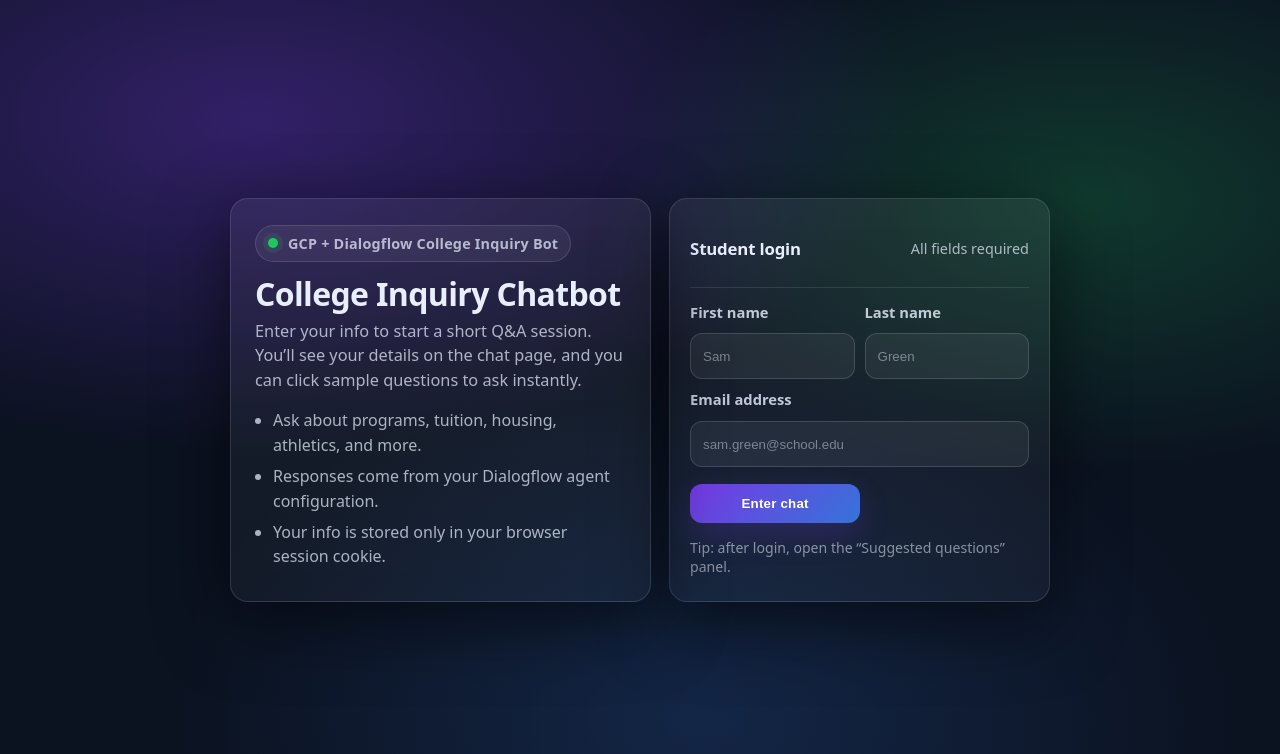
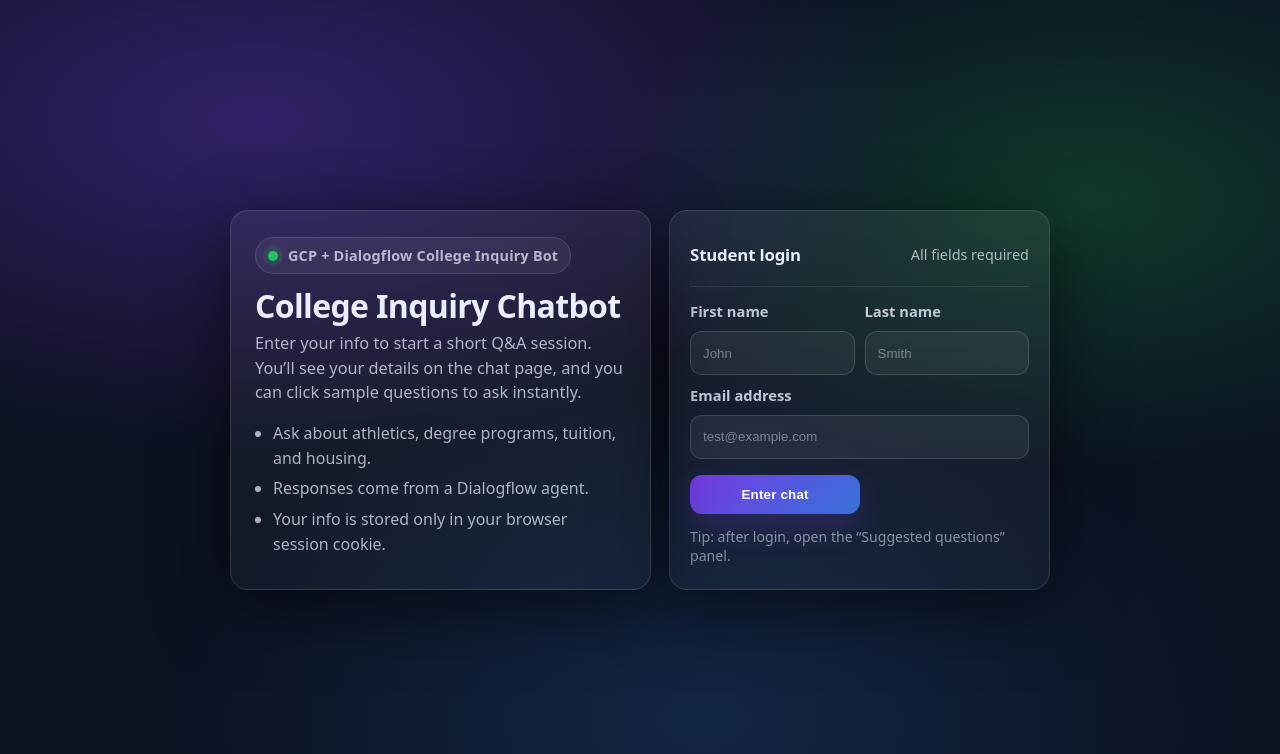
Before and after one commit to samgraler/cc-project6, a Flask app: page /login in a window 1280 px wide. Shown: the top 754 px of the page. Run offline with Flask 3, Linux system fonts and the light colour scheme.

Commit message:
template updates

```diff
--- a/templates/login.html
+++ b/templates/login.html
@@ -188,8 +188,8 @@
       <h1>College Inquiry Chatbot</h1>
       <p>Enter your info to start a short Q&A session. You’ll see your details on the chat page, and you can click sample questions to ask instantly.</p>
       <ul>
-        <li>Ask about programs, tuition, housing, athletics, and more.</li>
-        <li>Responses come from your Dialogflow agent configuration.</li>
+        <li>Ask about athletics, degree programs, tuition, and housing.</li>
+        <li>Responses come from a Dialogflow agent.</li>
         <li>Your info is stored only in your browser session cookie.</li>
       </ul>
     </section>
@@ -208,16 +208,16 @@
         <div class="row">
           <label>
             First name
-            <input name="first_name" type="text" placeholder="Sam" autocomplete="given-name" value="{{ values.first_name if values else '' }}" required />
+            <input name="first_name" type="text" placeholder="John" autocomplete="given-name" value="{{ values.first_name if values else '' }}" required />
           </label>
           <label>
             Last name
-            <input name="last_name" type="text" placeholder="Green" autocomplete="family-name" value="{{ values.last_name if values else '' }}" required />
+            <input name="last_name" type="text" placeholder="Smith" autocomplete="family-name" value="{{ values.last_name if values else '' }}" required />
           </label>
         </div>
         <label>
           Email address
-          <input name="email" type="email" placeholder="sam.green@school.edu" autocomplete="email" value="{{ values.email if values else '' }}" required />
+          <input name="email" type="email" placeholder="test@example.com" autocomplete="email" value="{{ values.email if values else '' }}" required />
         </label>
         <div class="actions">
           <button type="submit">Enter chat</button>
```
Also changed, not shown: templates/index.html (+15 -11 lines).
